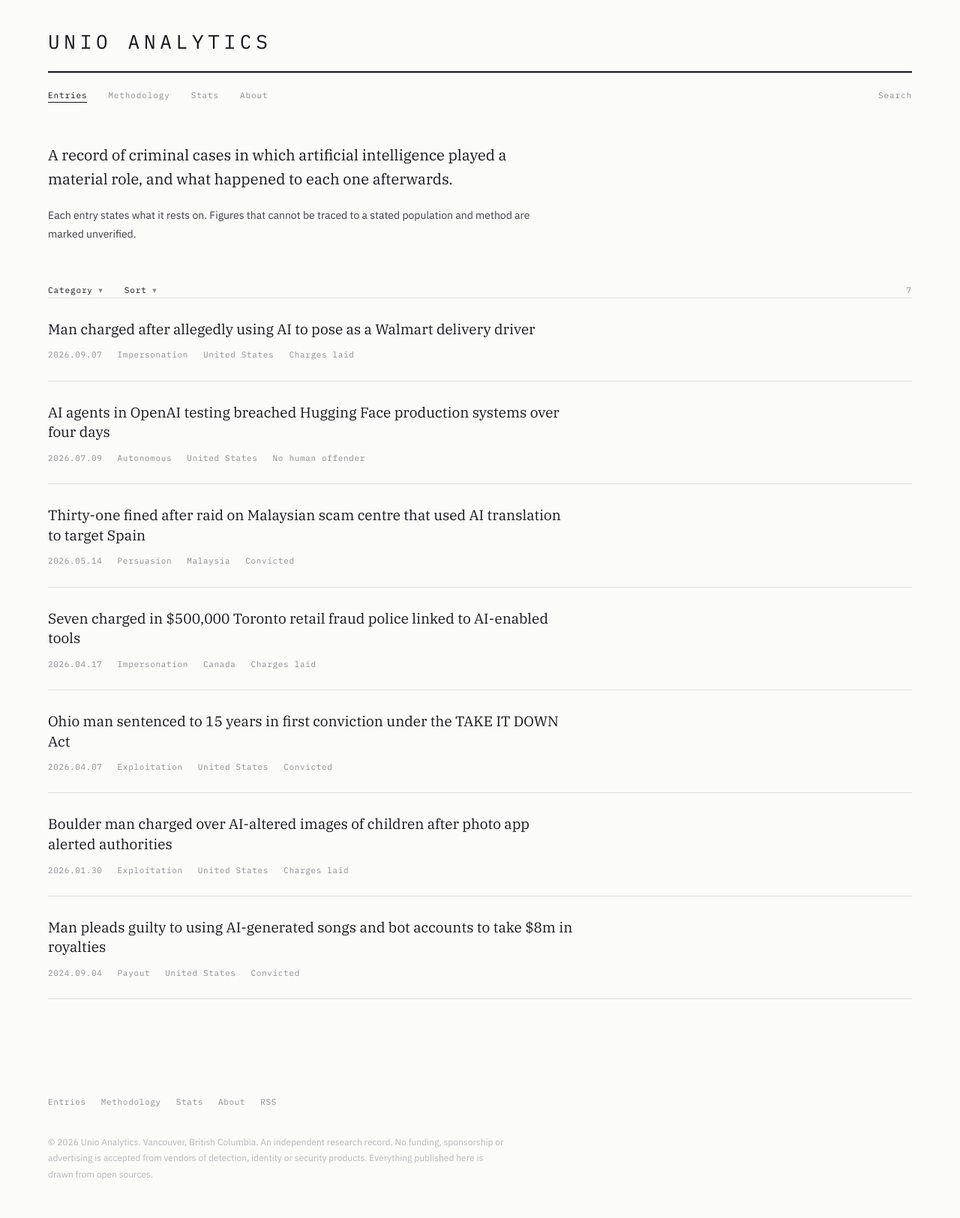
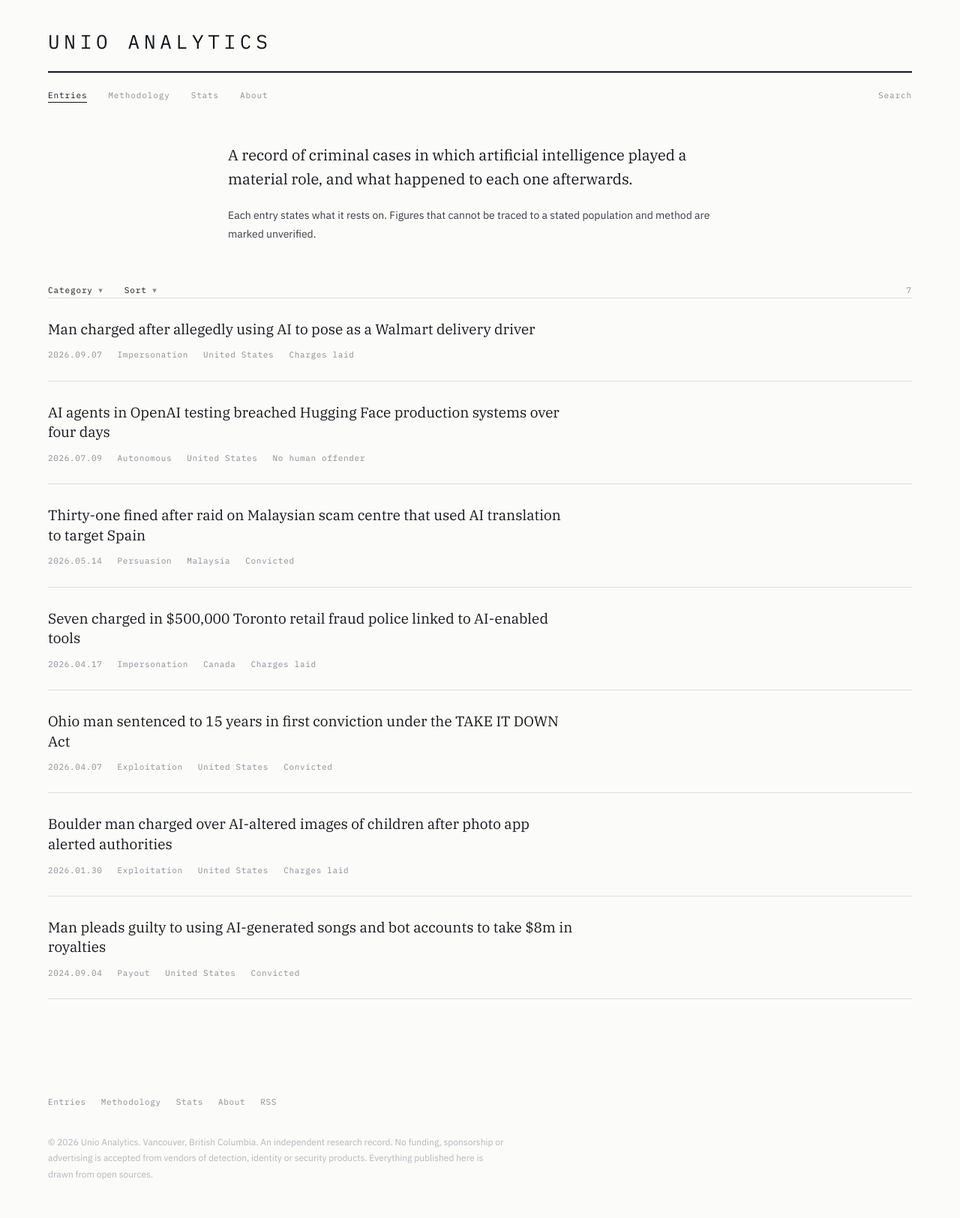
Before and after one commit to maestro-hong/maestro-hong.github.io, a Jekyll site: the page built from index.html, in a window 1280 px wide. Shown: the whole page at 75% size. Built offline with Jekyll 4.4.1, drawn with Linux system fonts in a browser that asks for light colours.

Commit message:
Change margin front header

```diff
--- a/assets/css/style.css
+++ b/assets/css/style.css
@@ -113,7 +113,12 @@ img { display: block; max-width: 100%; }
 }
 .search-field input:focus { outline: none; border-bottom-color: var(--ink); }
 
-.lede { padding-top: 3.25rem; }
+.lede {
+  padding-top: 3.25rem;
+  max-width: calc(42rem + (var(--pad) * 2));
+  margin-left: auto;
+  margin-right: auto;
+}
 .lede__main {
   font-family: var(--font-serif);
   font-size: 1.25rem;
```
